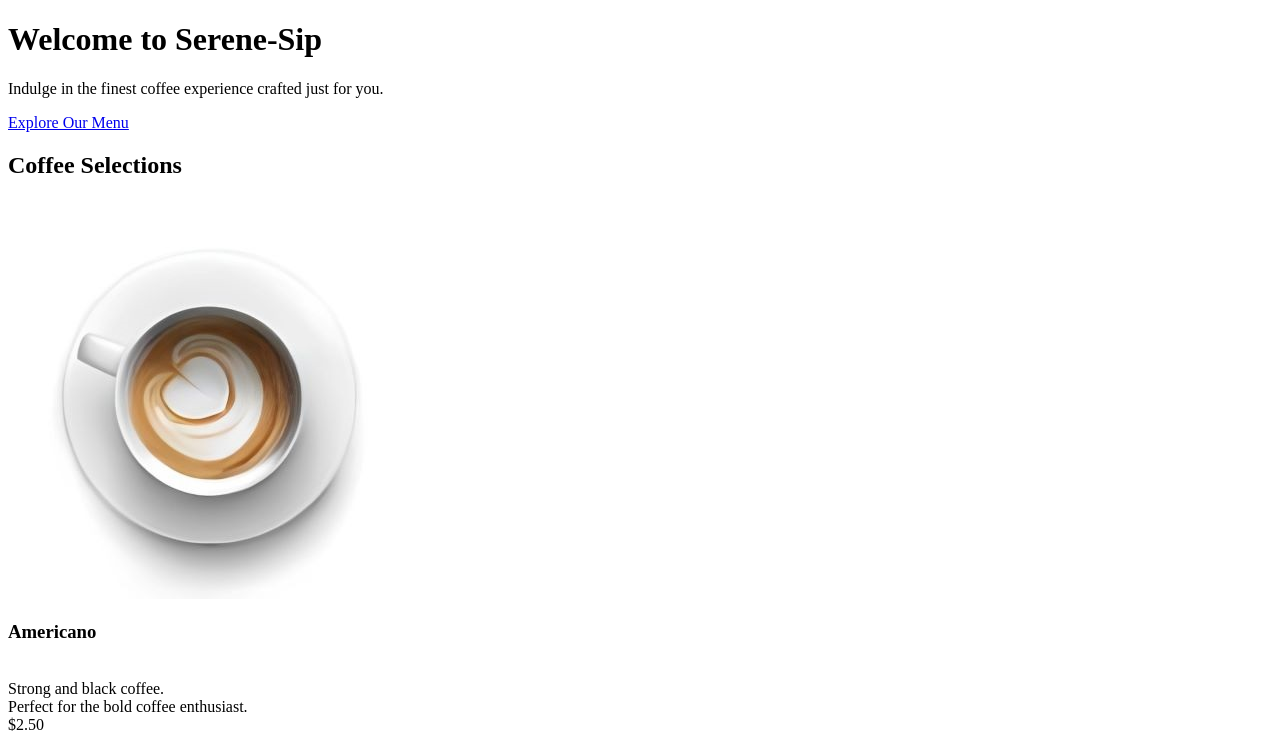
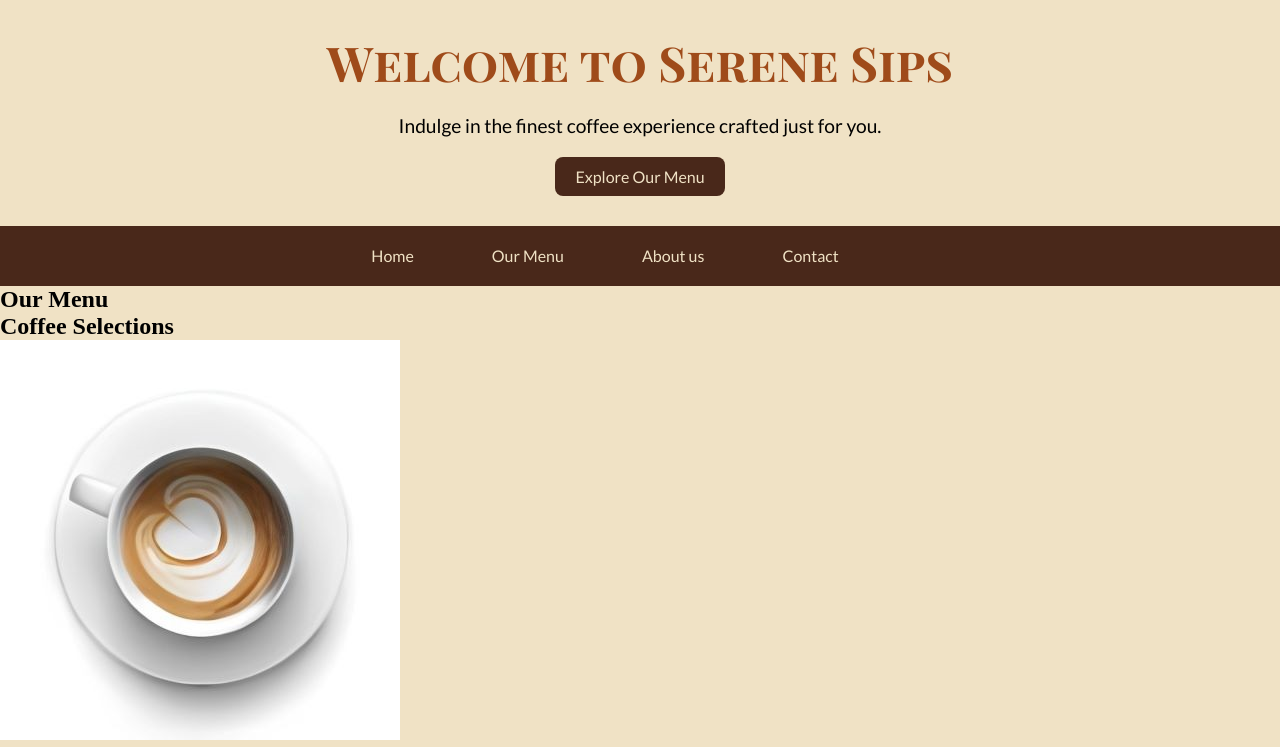
Before and after one commit to Pyae-Sone8816/serene-sipsv2, a plain HTML site: page index.html in a window 1280 px wide. Shown: the top 747 px of the page. Drawn offline with Linux system fonts and the light colour scheme.

Commit message:
added html

```diff
--- a/index.html
+++ b/index.html
@@ -3,16 +3,35 @@
   <head>
     <meta charset="UTF-8" />
     <meta name="viewport" content="width=device-width, initial-scale=1.0" />
-    <link rel="stylesheet" href="" />
+    <link rel="preconnect" href="https://fonts.googleapis.com" />
+    <link rel="preconnect" href="https://fonts.gstatic.com" crossorigin />
+    <link
+      href="https://fonts.googleapis.com/css2?family=Lato:ital,wght@0,100;0,300;0,400;0,700;0,900;1,100;1,300;1,400;1,700;1,900&family=Playfair+Display+SC:ital,wght@0,400;0,700;0,900;1,400;1,700;1,900&display=swap"
+      rel="stylesheet"
+    />
+    <link rel="stylesheet" href="style.css" />
     <link rel="shortcut icon" href="images/favicon.png" type="image/x-icon" />
     <title>Serene-Sip</title>
   </head>
   <body>
     <!-- header section  -->
     <header id="home">
-      <h1>Welcome to Serene-Sip</h1>
+      <h1>Welcome to Serene Sips</h1>
       <p>Indulge in the finest coffee experience crafted just for you.</p>
-      <a href="#our_menu"> Explore Our Menu</a>
+      <a href="#our_menu" class="btn"> Explore Our Menu</a>
+    </header>
+    <!-- nav section  -->
+    <nav>
+      <a href="#home">Home</a>
+      <a href="#our_menu">Our Menu</a>
+      <a href="#about_us">About us</a>
+      <a href="#contact">Contact</a>
+    </nav>
+
+    <!-- our-menu section  -->
+    <section id="our_menu">
+      <h1>Our Menu</h1>
+    </section>
     <!-- for coffee selection -->
     <div class="menu">
       <h2>Coffee Selections</h2>
@@ -60,11 +79,7 @@
       <h2>Delicious Snacks</h2>
       <div class="card-container">
         <div class="card">
-            <img
-              src="images/Classic Croissant.png"
-              alt=""
-              class="card-img-top"
-            />
+          <img src="images/Classic Croissant.png" alt="" class="card-img-top" />
           <h3 class="card-title">Americano</h3>
           <p class="card-text">
             <br />Strong and black coffee. <br />Perfect for the bold coffee
@@ -73,11 +88,7 @@
           <button class="btn-order">Order</button>
         </div>
         <div class="card">
-            <img
-              src="images/Classic Croissant.png"
-              alt=""
-              class="card-img-top"
-            />
+          <img src="images/Classic Croissant.png" alt="" class="card-img-top" />
           <h3 class="card-title">Americano</h3>
           <p class="card-text">
             <br />Strong and black coffee. <br />Perfect for the bold coffee
@@ -86,11 +97,7 @@
           <button class="btn-order">Order</button>
         </div>
         <div class="card">
-            <img
-              src="images/Classic Croissant.png"
-              alt=""
-              class="card-img-top"
-            />
+          <img src="images/Classic Croissant.png" alt="" class="card-img-top" />
           <h3 class="card-title">Americano</h3>
           <p class="card-text">
             <br />Strong and black coffee. <br />Perfect for the bold coffee
@@ -99,11 +106,7 @@
           <button class="btn-order">Order</button>
         </div>
         <div class="card">
-            <img
-              src="images/Classic Croissant.png"
-              alt=""
-              class="card-img-top"
-            />
+          <img src="images/Classic Croissant.png" alt="" class="card-img-top" />
           <h3 class="card-title">Americano</h3>
           <p class="card-text">
             <br />Strong and black coffee. <br />Perfect for the bold coffee
@@ -113,20 +116,6 @@
         </div>
       </div>
     </div>
-    </header>
-
-    <!-- nav section  -->
-    <nav>
-      <a href="#home">Home</a>
-      <a href="#our_menu">Our Menu</a>
-      <a href="#about_us">About us</a>
-      <a href="#contact">Contact</a>
-    </nav>
-
-    <!-- our-menu section  -->
-    <section id="our_menu">
-      <h1>Our Menu</h1>
-    </section>
 
     <!-- about us section  -->
     <section id="about_us">
--- /dev/null
+++ b/style.css
@@ -0,0 +1,66 @@
+* {
+  margin: 0;
+  padding: 0;
+  box-sizing: border-box;
+}
+body {
+  background-color: #f0e2c5;
+}
+/* header section */
+header {
+  text-align: center;
+  padding: 30px 0;
+}
+header h1 {
+  font-family: "Playfair Display SC", serif;
+  color: #9f4b1a;
+  font-size: 3rem;
+}
+header p {
+  font-family: "Lato", serif;
+  font-size: 1.2rem;
+  margin: 20px 0;
+}
+.btn {
+  display: inline-block;
+  font-family: "Lato", serif;
+  background-color: #49281a;
+  padding: 10px 20px;
+  color: #f0e2c5;
+  border-radius: 8px;
+  text-decoration: none;
+}
+/* nav section */
+nav {
+  text-align: center;
+  padding: 20px 0;
+  background-color: #49281a;
+}
+nav a {
+  text-decoration: none;
+  color: #f0e2c5;
+  padding: 0 2px;
+  margin-right: 70px;
+  font-family: "Lato", serif;
+}
+nav a:hover {
+  border-bottom: 2px solid #f0e2c5;
+}
+
+/* about-us section */
+#about_us {
+  border: 2px solid black;
+  padding: 20px;
+}
+#about_us h1 {
+  font-family: "Playfair Display SC", serif;
+  color: #9f4b1a;
+  font-size: 2rem;
+}
+#about_us p {
+  font-family: "Lato", serif;
+  text-align: justify;
+  padding: 10px 0;
+  line-height: 1.5;
+  font-size: 1.1rem;
+}
```
Lines whose indentation alone changed are shown as unchanged.
